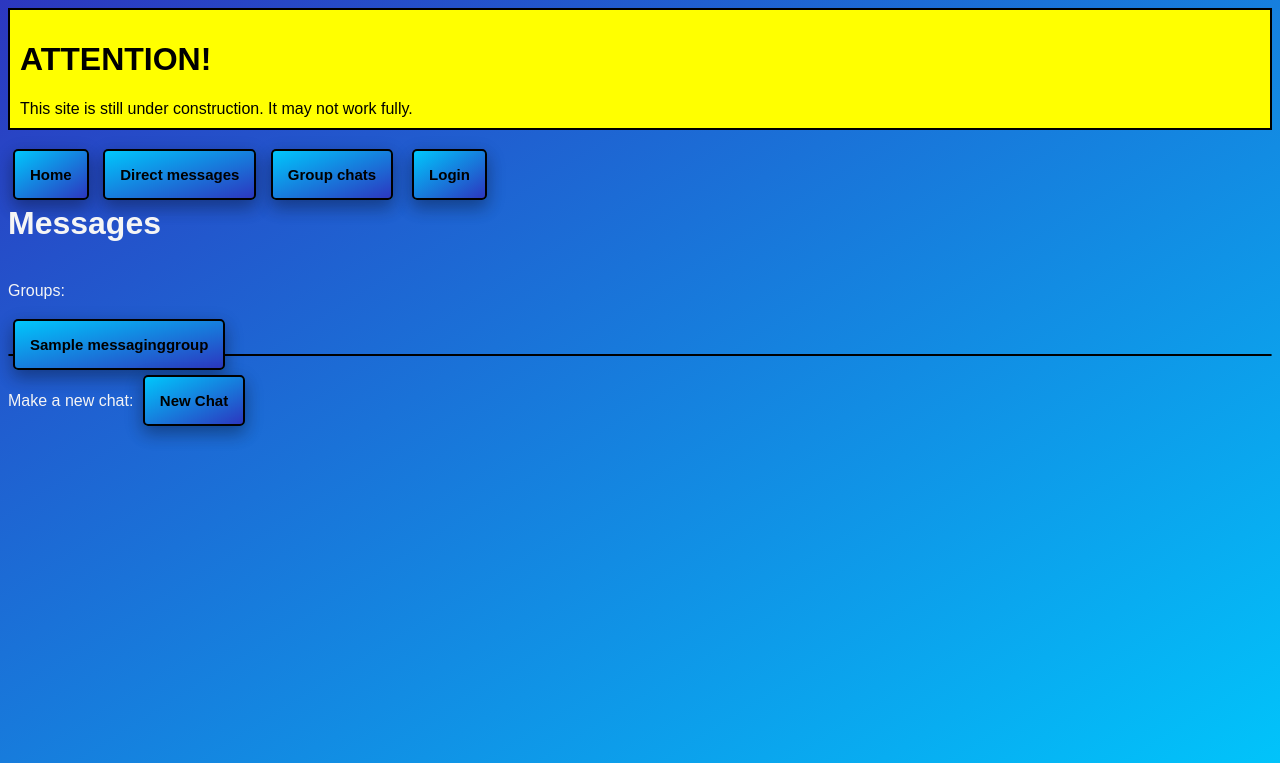
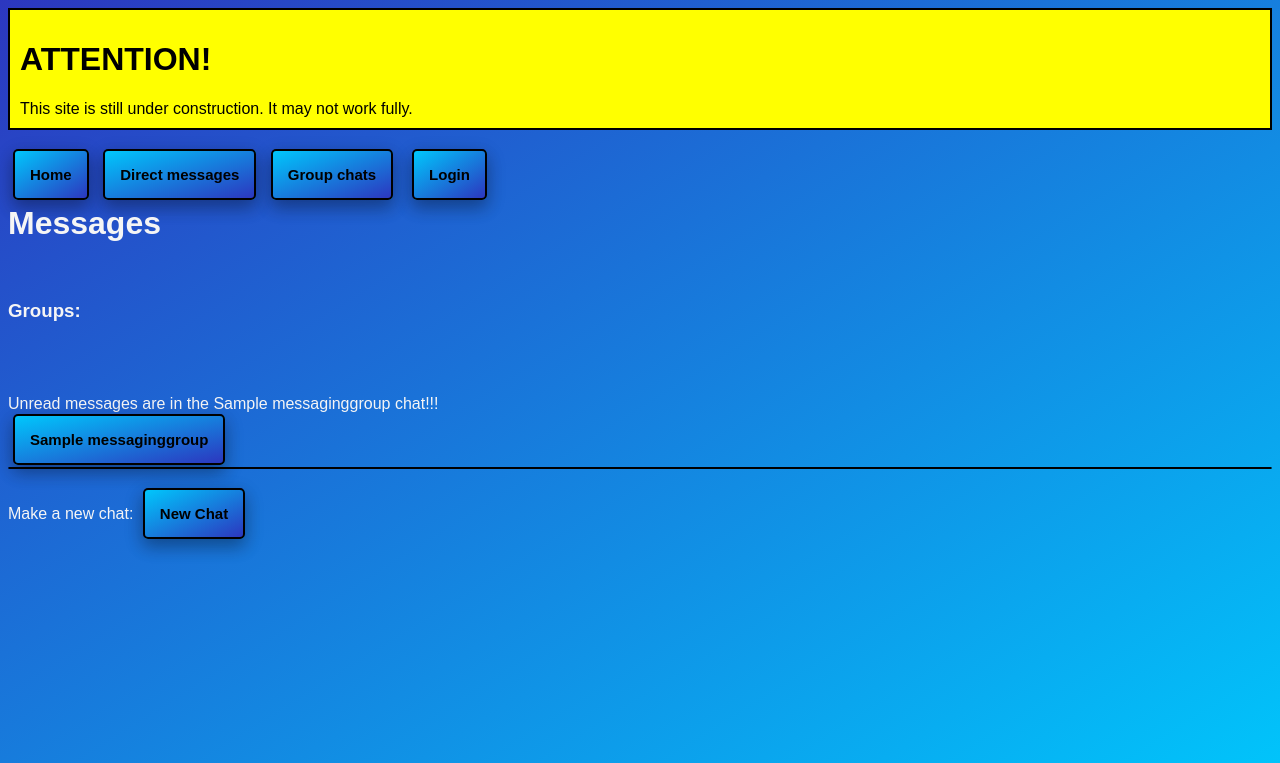
Before and after one commit to jacobef/vikramMessaging, a Django app: template templates/group_chats.html in a window 1280 px wide. Shown: the top 763 px of the page. Run offline with Django 4.2, Linux system fonts and the light colour scheme; the template is opened without the code that fills it: values that come from a table or form of the project are taken from there, others are empty; tables that the repository leaves empty hold one stand-in row (values such as "Sample post").

Commit message:
REALLY fix unread messages

```diff
--- /dev/null
+++ b/templates/force_refresh_snippet.html
@@ -0,0 +1,5 @@
+<script type="text/javascript">
+if(performance.navigation.type === 2){
+   location.reload();
+}
+</script>
--- a/templates/group_chats.html
+++ b/templates/group_chats.html
@@ -1,13 +1,14 @@
 {% extends "base.html" %}
 {% block content %}
+    {% include "force_refresh_snippet.html" %}
     <h1>Messages</h1><br>
-    Groups:
+    <h3>Groups:</h3>
     <br><br><br>
     {% for chat in chats %}
-        {% if user not in chat.read_list %}
-            Unread messages are in the {{ chat.name }} chat!!!<br>
+        {% if user not in chat.read_list.all %}
+            Unread messages are in the {{ chat.name }} chat!!!<br><br>
         {% endif %}
-        <a href="{% url "messaging:view_chat" chat_pk=chat.pk %}">{{ chat.name }}</a><br><nav class="line"></nav><br>
+        <a href="{% url "messaging:view_chat" chat_pk=chat.pk %}">{{ chat.name }}</a><br><br><nav class="line"></nav><br>
     {% endfor %}
     <br>
     Make a new chat:
```
